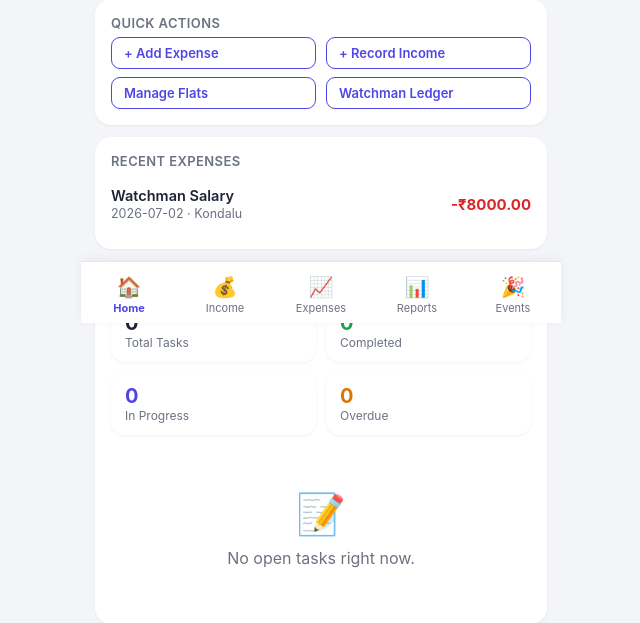
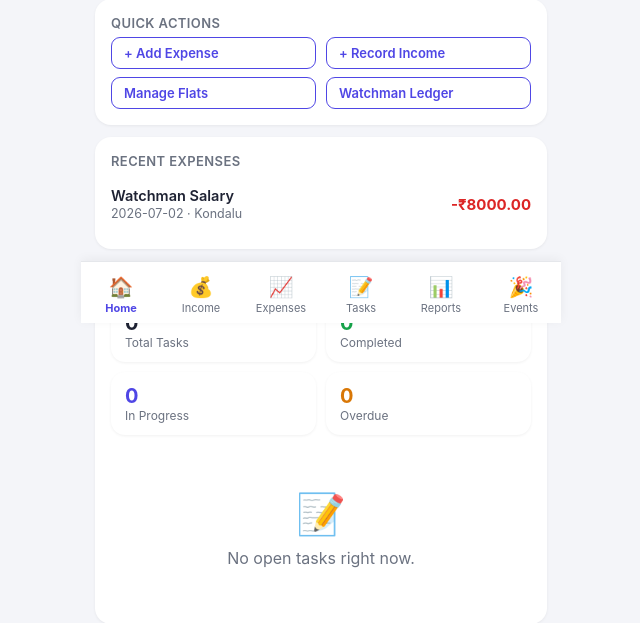
Before and after one commit to rebbagirish-dev/apartment-maintenance-manager, a Flask app: page / in a window 1280 px wide. Shown: the part 477-1100 px from the top of the page, without its empty margins (319-959 px from the left). Run offline with Flask 3, Linux system fonts and the light colour scheme; the visitor is signed in with stand-in values (Sample User, id 1).

Commit message:
added tasks at bottom menu

```diff
--- a/templates/base.html
+++ b/templates/base.html
@@ -46,6 +46,11 @@
       <a href="{{ url_for('expenses') }}" class="{{ 'active' if request.endpoint in ['expenses'] }}">
         <span class="icon">&#128200;</span>Expenses
       </a>
+      {% if session.role in ['admin', 'manager'] %}
+      <a href="{{ url_for('tasks') }}" class="{{ 'active' if request.endpoint in ['tasks', 'edit_task'] }}">
+        <span class="icon">&#128221;</span>Tasks
+      </a>
+      {% endif %}
       <a href="{{ url_for('reports') }}" class="{{ 'active' if request.endpoint == 'reports' }}">
         <span class="icon">&#128202;</span>Reports
       </a>
```
